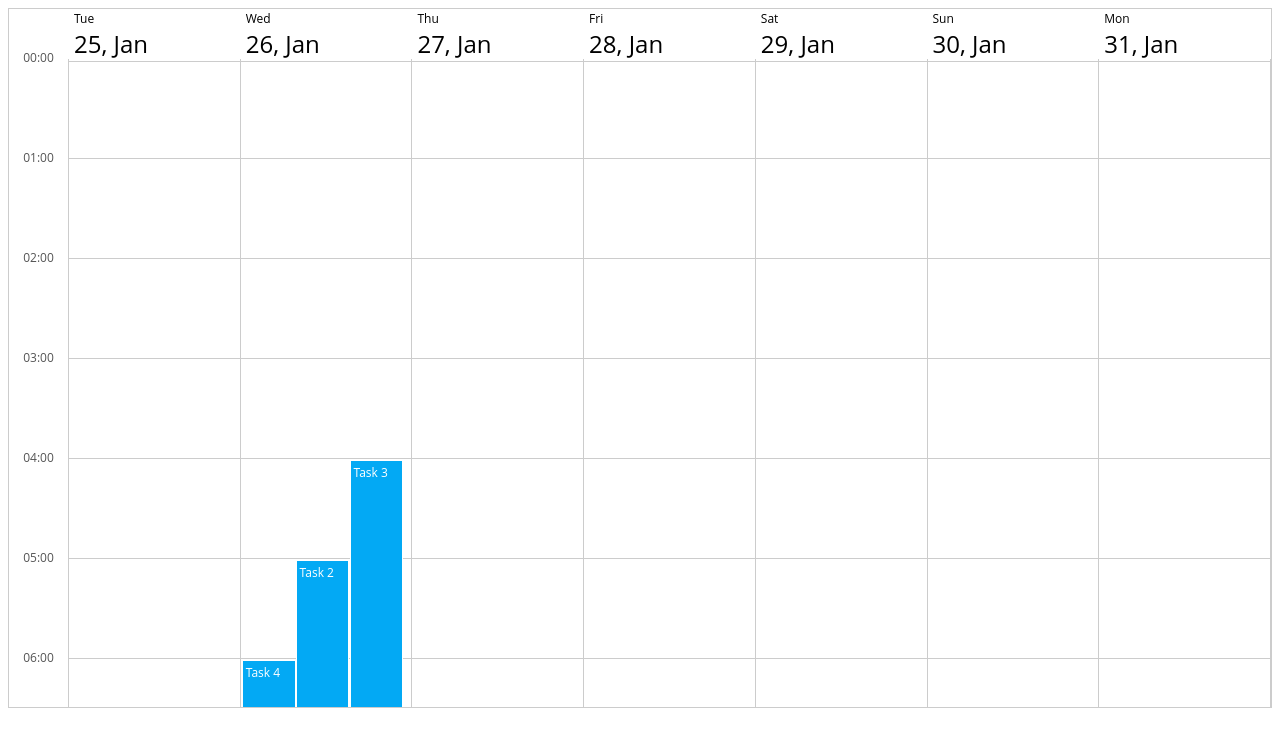
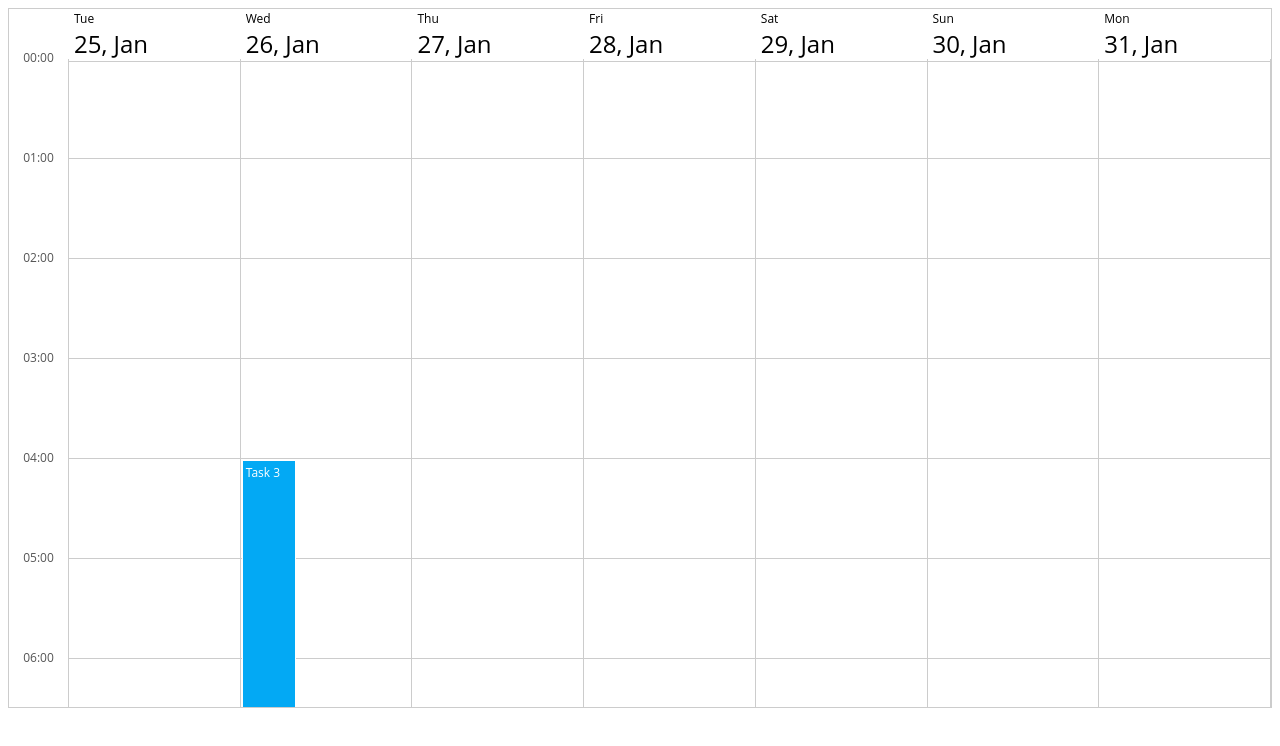
Before and after one commit to eden-lane/week-calendar, a React (Create React App) app: page / in a window 1280 px wide. Shown: the top 746 px of the page. Built offline with nearby package versions, Linux system fonts and the light colour scheme.

Commit message:
correct width

```diff
--- a/src/App.tsx
+++ b/src/App.tsx
@@ -63,6 +63,12 @@ const events: CalendarEvent<Task>[] = [
     title: "Task 4",
     startDateTime: new Date(2022, 0, 26, 6),
     endDateTime: new Date(2022, 0, 26, 8)
+  },
+  {
+    id: "9",
+    title: "Task 5",
+    startDateTime: new Date(2022, 0, 26, 7),
+    endDateTime: new Date(2022, 0, 26, 9)
   }
 ];
 
--- a/src/WeekCalendar/views/DayView.tsx
+++ b/src/WeekCalendar/views/DayView.tsx
@@ -56,7 +56,7 @@ export const DayView = (props: Props) => {
     const result = new Map<string, EventData[]>();
 
     events
-      .sort((a, b) => {
+      .sort((b, a) => {
         return (
           (a.startDate?.getTime() || a.startDateTime!.getTime()) -
           (b.startDate?.getTime() || b.startDateTime!.getTime())
@@ -135,40 +135,31 @@ export const DayView = (props: Props) => {
         let count = 1;
         let offset = eventData.offset;
 
-        eventData.overlaps.forEach((overlapData) => {
-          const mainInterval = {
+        eventData.overlaps.forEach((eventData) => {
+          const eventInterval = {
             start: eventData.event.startDateTime!,
             end: eventData.event.endDateTime!
           };
 
-          const overlapInterval = {
-            start: overlapData.event.startDateTime!,
-            end: overlapData.event.endDateTime!
-          };
-
-          const areOverlapping = areIntervalsOverlapping(
-            mainInterval,
-            overlapInterval
-          );
-
-          if (areOverlapping && overlapData.offset <= offset) {
-            offset += 1;
-          }
-
-          const overlapsItems = overlapData.overlaps.filter((overlapData) => {
+          const overlappingItems = eventData.overlaps.filter((overlapData) => {
             const overlapInterval = {
               start: overlapData.event.startDateTime!,
               end: overlapData.event.endDateTime!
             };
 
-            return areIntervalsOverlapping(mainInterval, overlapInterval);
+            return areIntervalsOverlapping(eventInterval, overlapInterval);
           });
 
-          count = Math.max(count, overlapsItems.length + 1);
+          count = Math.max(count, overlappingItems.length);
         });
 
         eventData.width = 1 / count;
-        eventData.offset = offset;
+      });
+    });
+
+    result.forEach((day) => {
+      day.forEach((dataEvent) => {
+        console.log(dataEvent.event.title, dataEvent.width);
       });
     });
 
```
